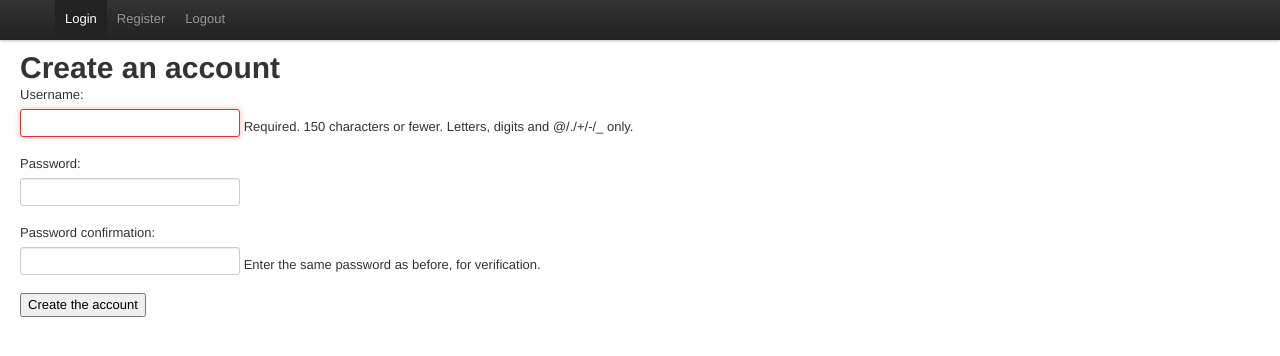
After one commit to andreebrazeau/Dogether, a Django app: page /users/registration in a window 1280 px wide. The commit adds this page. Shown: the top 356 px of the page. Run offline with Django 3.2, Linux system fonts and the light colour scheme.

Commit message:
login work

```diff
--- a/templates/base.html
+++ b/templates/base.html
@@ -14,14 +14,15 @@
 	    	<div class="container">
 	      		<ul class="nav">
 			  		<li class="active">
-			    		<a href="#">Home</a>
+			    		<a href="/accounts/login">Login</a>
 			  		</li>
-			  		<li><a href="#">This</a></li>
-			  		<li><a href="#">That</a></li>
+			  		<li><a href="/users/registration">Register</a></li>
+			  		<li><a href="users/logout">Logout</a></li>
 				</ul>
 	    	</div>
 	  	</div>
 	</div>
+	{% block content %}
 	<div class="container-fluid">
 		<div class="row-fluid">
 		    <div class="span3 left">
@@ -38,6 +39,7 @@
 		    </div>
 		</div>
 	</div>
+	{% endblock %}
 	<script src="/static/js/script.js"></script>
 </body>
 </html>
--- /dev/null
+++ b/templates/registration/register.html
@@ -0,0 +1,13 @@
+{% extends "base.html" %}
+
+<h1>Create an account</h1>
+
+{% block content %}
+  <h1>Create an account</h1>
+
+  <form action="" method="post">
+      {% csrf_token %}
+      {{ form.as_p }}
+      <input type="submit" value="Create the account">
+  </form>
+{% endblock %}
--- a/together/urls.py
+++ b/together/urls.py
@@ -1,11 +1,11 @@
 from django.conf.urls import patterns, include, url
-
+from django.contrib.auth.views import login, logout
 # Uncomment the next two lines to enable the admin:
 from django.contrib import admin
 admin.autodiscover()
 
 urlpatterns = patterns('',
-    url(r'^$', 'together_app.views_projects.home'),
+    url(r'^project$', 'together_app.views_projects.home'),
     url(r'^project/index$', 'together_app.views_projects.index'),
     url(r'^project/add$', 'together_app.views_projects.add'),
     url(r'^project/update$', 'together_app.views_projects.update'),
@@ -15,6 +15,9 @@ urlpatterns = patterns('',
     url(r'^job/update$', 'together_app.views_jobs.update'),
     url(r'^job/mark_completed$', 'together_app.views_jobs.mark_completed'),
     url(r'^job/delete$', 'together_app.views_jobs.delete'),
+    url(r'^accounts/login$', 'together_app.views_registration.login_view'),
+    url(r'^users/registration$', 'together_app.views_registration.register'),
+    url(r'^users/logout$', 'together_app.views_registration.logout_view'),
     # url(r'^together/', include('together.foo.urls')),
 
     # Uncomment the admin/doc line below to enable admin documentation:
--- a/together_app/views_projects.py
+++ b/together_app/views_projects.py
@@ -4,7 +4,10 @@ from models_jobs import Job
 from django.views.decorators.csrf import csrf_protect
 from django.core import serializers
 from django.http import HttpResponse
+from django.contrib.auth.decorators import login_required
 
+
+@login_required
 @csrf_protect
 def home(request):
 	return render_to_response('tasks.html')
--- /dev/null
+++ b/together_app/views_registration.py
@@ -0,0 +1,53 @@
+from django import forms
+from django.contrib.auth.forms import UserCreationForm
+from django.http import HttpResponseRedirect
+from django.shortcuts import render_to_response
+from django.views.decorators.csrf import csrf_exempt
+from django.contrib import auth
+
+@csrf_exempt
+def register(request):
+    if request.method == 'POST':
+        form = UserCreationForm(request.POST)
+        if form.is_valid():
+            new_user = form.save()
+            return HttpResponseRedirect("/project")
+    else:
+        form = UserCreationForm()
+    return render_to_response("registration/register.html",
+                                {'form': form,})
+
+# @csrf_exempt
+def login(request):
+    return render_to_response('registration/login.html')
+
+# def login(request):
+#     if request.method != 'POST':
+#         raise Http404('Only POSTs are allowed')
+#     try:
+#         m = Member.objects.get(username=request.POST['username'])
+#         if m.password == request.POST['password']:
+#             request.session['member_id'] = m.id
+#             return HttpResponseRedirect('/you-are-logged-in/')
+#     except Member.DoesNotExist:
+#         return HttpResponse("Your username and password didn't match.")
+
+@csrf_exempt
+def login_view(request):
+    username = request.POST.get('username', '')
+    password = request.POST.get('password', '')
+    user = auth.authenticate(username=username, password=password)
+    if user is not None and user.is_active:
+        # Correct password, and the user is marked "active"
+        auth.login(request, user)
+        # Redirect to a success page.
+        return HttpResponseRedirect("/project")
+    else:
+        # Show an error page
+        return render_to_response("registration/login.html")
+
+@csrf_exempt
+def logout_view(request):
+    auth.logout(request)
+    # Redirect to a success page.
+    return render_to_response("registration/login.html")
```
Also changed, not shown: templates/registration/login.html (added, +20 -0 lines), 2 other files.
